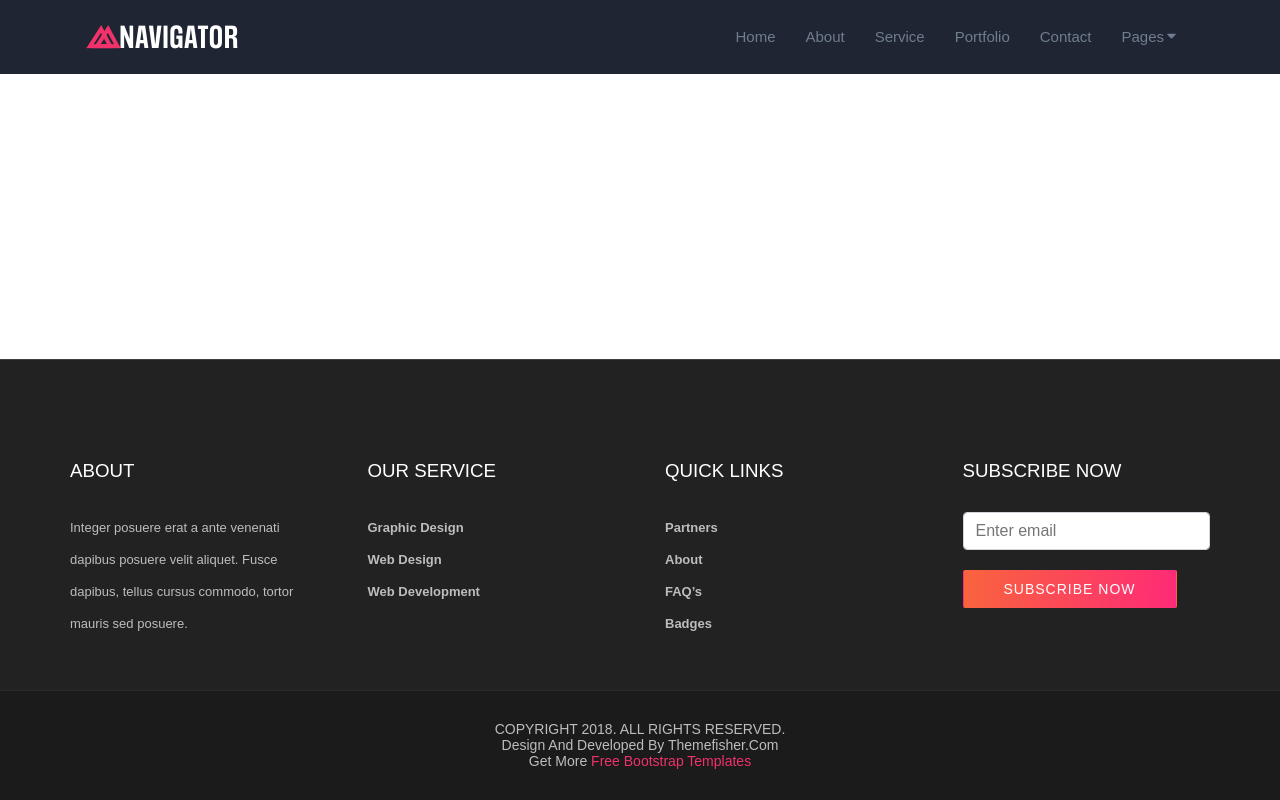
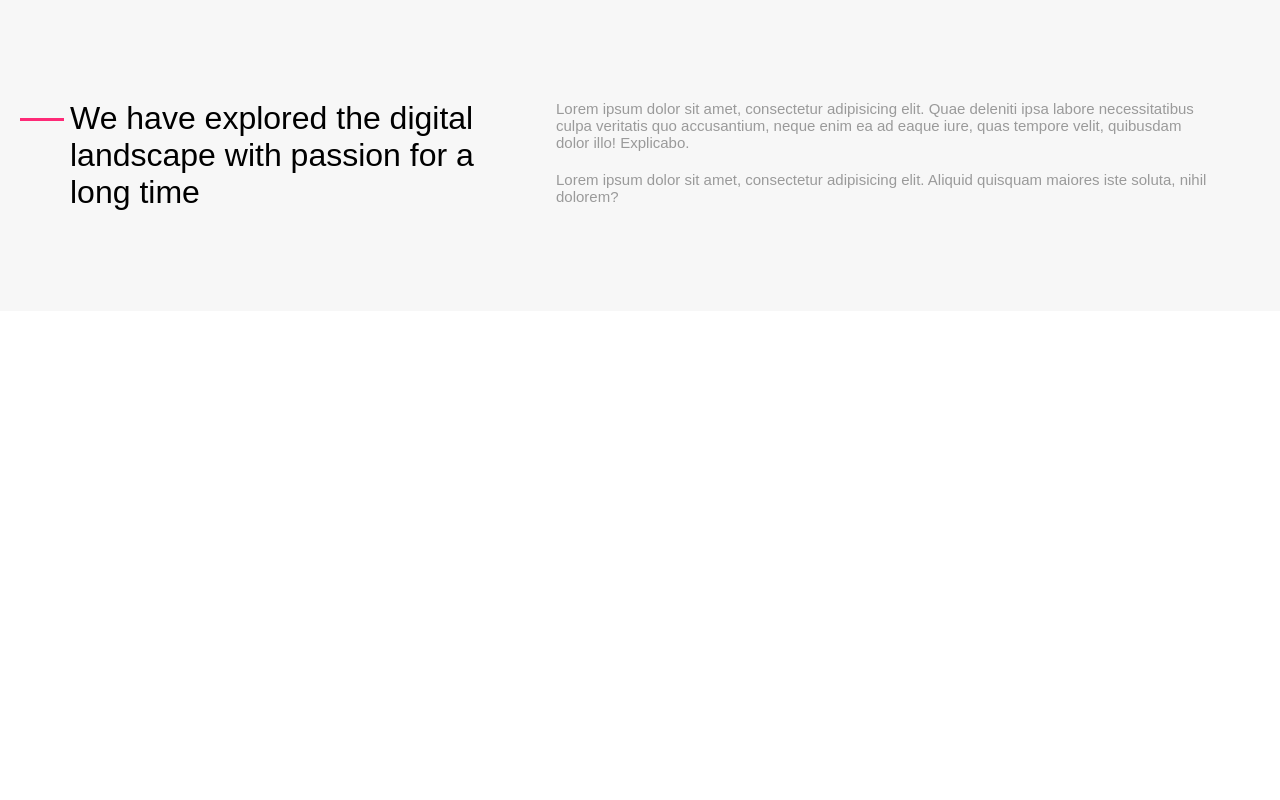
Before and after one commit to Cemil1000/wcprojet, a Next.js app: page / in a window 1280 px wide. Built offline with nearby package versions, Linux system fonts and the light colour scheme.

Commit message:
section 1 end

```diff
--- a/components/Layout.js
+++ b/components/Layout.js
@@ -1,4 +1,3 @@
-import React from 'react'
 import {FaCaretDown}from 'react-icons/fa'
 
 export default function Layout() {
@@ -25,7 +24,7 @@ export default function Layout() {
                 </div>
             </header>
             <footer>
-                <div className="container">
+                <div class="container">
 
                     <div class="grid-container">
                         <div class="ABOUT">
--- /dev/null
+++ b/components/Section1.js
@@ -0,0 +1,17 @@
+export default function Section1() {
+    return (
+        <>
+            <section className="section1">
+                <div className="container">
+                    <div className="titre">
+                        <h2>We have explored the digital landscape with passion for a long time</h2>
+                    </div>
+                    <div className="text">
+                        <p className="padding">Lorem ipsum dolor sit amet, consectetur adipisicing elit. Quae deleniti ipsa labore necessitatibus culpa veritatis quo accusantium, neque enim ea ad eaque iure, quas tempore velit, quibusdam dolor illo! Explicabo.</p>
+                        <p>Lorem ipsum dolor sit amet, consectetur adipisicing elit. Aliquid quisquam maiores iste soluta, nihil dolorem?</p>
+                    </div>
+                </div>
+            </section>
+        </>
+    )
+}
--- a/pages/index.js
+++ b/pages/index.js
@@ -1,10 +1,11 @@
 import Head from 'next/head'
 import Layout from "../components/Layout"
+import Section1 from "../components/Section1"
 
 export default function Home() {
   return (
     <>
-      <Layout></Layout>
+      <Section1 />
     </>
   )
 }
--- a/styles/components/section1.scss
+++ b/styles/components/section1.scss
@@ -0,0 +1,35 @@
+.section1{
+    background: #F7F7F7;
+    padding: 100px 0;
+    .container{
+        display: grid;
+        grid-template-columns: 2fr 3fr;
+        grid-column-gap: 50px;
+        grid-template-areas: "titre text";
+        .titre{
+            grid-area: titre;
+            h2{
+                position: relative;
+                font-size: 2rem;
+            }
+            h2::before {
+                position: absolute;
+                left: -50px;
+                top: 18px;
+                content: '';
+                display: inline-block;
+                width: 44px;
+                height: 3px;
+                background: #fe2a77;
+            }
+        }
+        .text{
+            grid-area: text;
+            color: #9A9A9A;
+            font-size: 15px;
+            .padding{
+                padding-bottom: 20px;
+            }
+        }
+    }
+}
```
